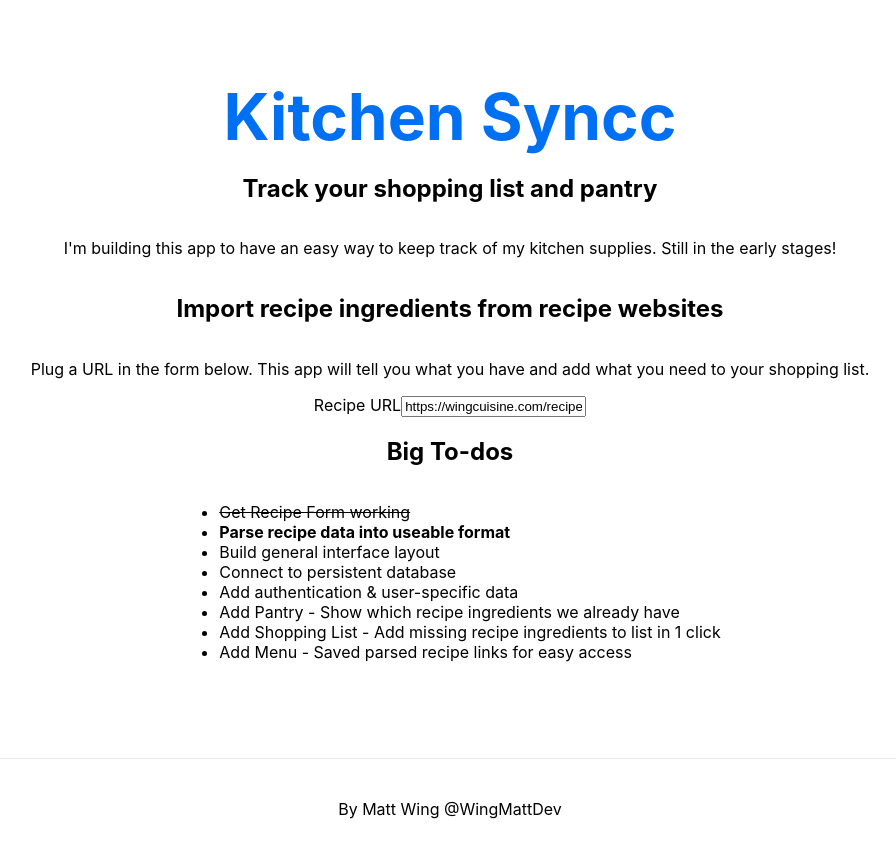
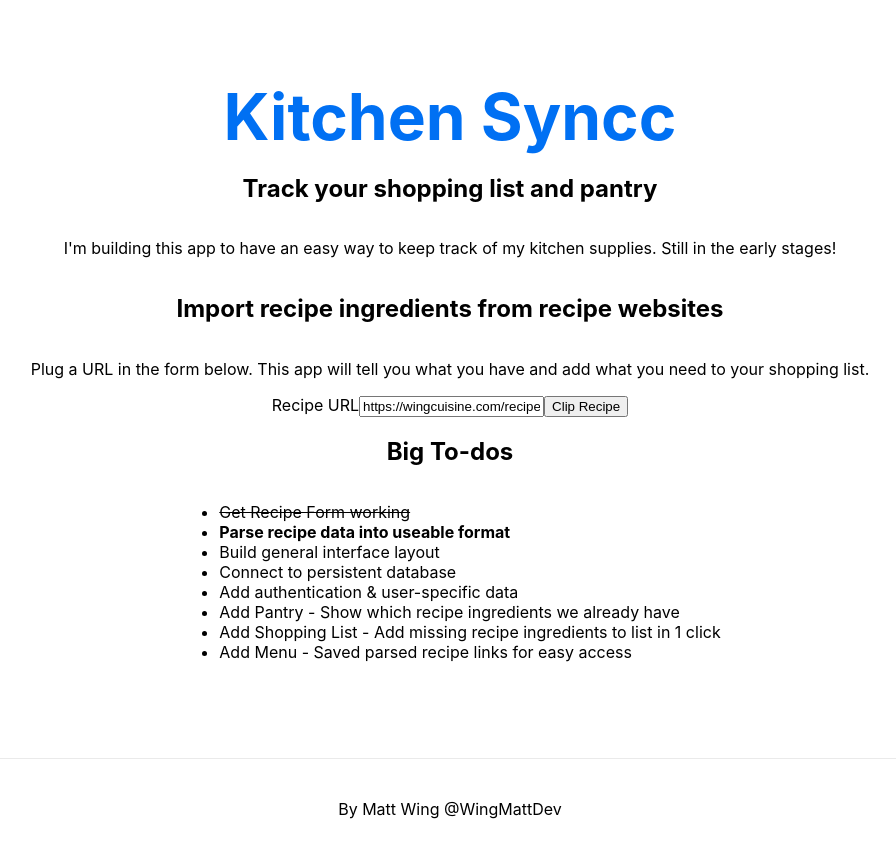
Before and after one commit to wingmatt/kitchensyncc, a Next.js app: page / in a window 1280 px wide. Shown: the whole page, without its empty margins (190-1086 px from the left). Built offline with nearby package versions, Linux system fonts and the light colour scheme.

Commit message:
Add submit button

```diff
--- a/components/GetRecipe.tsx
+++ b/components/GetRecipe.tsx
@@ -23,6 +23,7 @@ const GetRecipe = () => {
   <form onSubmit={getRecipe}>
     <label htmlFor="url">Recipe URL</label>
     <input type="text" id="url" name="url" defaultValue="https://wingcuisine.com/recipes/recipe/smoked-gouda-fusilli-ham/"/>
+    <button type="submit">Clip Recipe</button>
   </form>
   )
 
```
